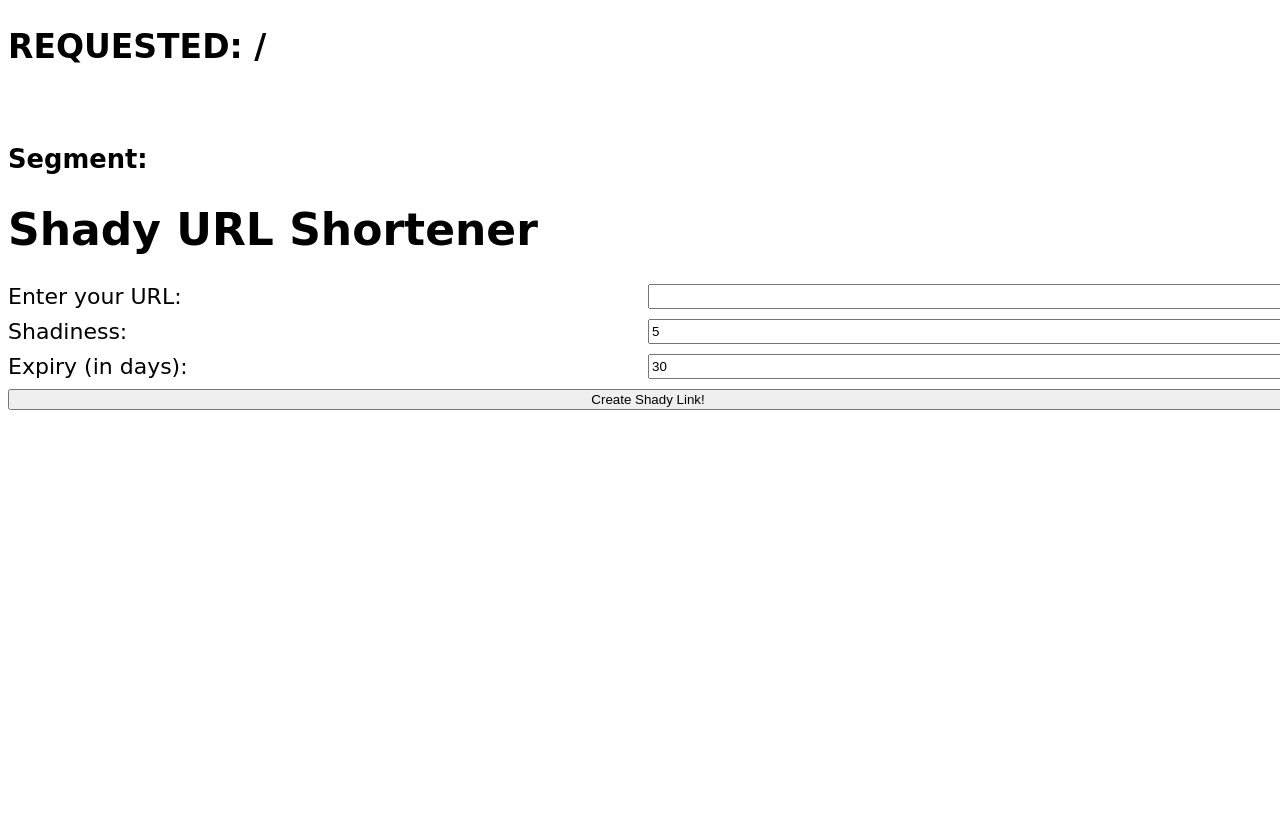
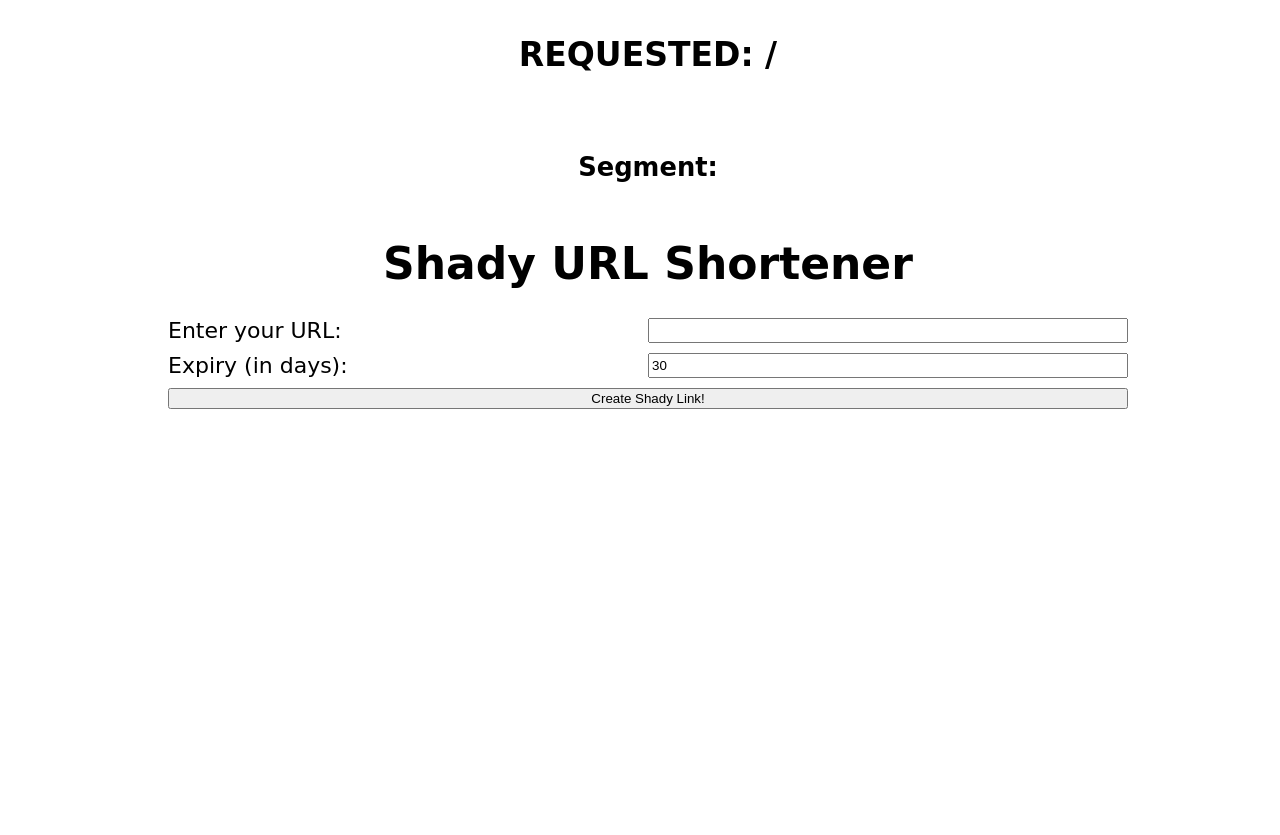
Before and after one commit to TattieMasher/Shadifier, a PHP site: page / in a window 1280 px wide. After the commit the page ends 409 px from the top, so only its background shows below. Run offline with PHP 8.4, Linux system fonts and the light colour scheme.

Commit message:
Minor changes. Will now begin refactoring into a final solution and design

```diff
--- a/components/url-form.php
+++ b/components/url-form.php
@@ -2,8 +2,8 @@
 <form id="url-form" method="POST">
     <label for="url">Enter your URL:</label>
     <input name="url" id="url" required>
-    <label for="shade-level">Shadiness:</label>
-    <input type="number" name="shade-level" min="2" max="10" value="5">
+    <!-- <label for="shade-level">Shadiness:</label>
+    <input type="number" name="shade-level" min="2" max="10" value="5"> -->
     <label for="expiry-date">Expiry (in days):</label>
     <input type="number" name="expiry-date" min="1" max="30" value="30">
     <button id="submit-url" type="submit">Create Shady Link!</button>
--- a/db-actions.php
+++ b/db-actions.php
@@ -44,8 +44,8 @@ function retrieveShadyUrls($pdo, $shadyUrl) {
         $stmt = $pdo->prepare($query);
         $stmt->execute([$shadyUrl]);
 
-                // Echo the query with bound parameters
-                $stmt->debugDumpParams();
+        // Echo the query with bound parameters
+        echo "<br>"; $stmt->debugDumpParams();
 
         $result = $stmt->fetch(PDO::FETCH_ASSOC);
 
--- a/index.php
+++ b/index.php
@@ -28,12 +28,11 @@ include('link-builder.php');
                 $shadyUrl = retrieveShadyUrls($pdo, $pathSegment); // Fetch a single original_url
 
                 if ($shadyUrl !== false) {
-                    echo "<h1>Shady URLs:</h1>";
                     $originalURL = urldecode($shadyUrl);
 
                     // Display the single shady URL
-                    echo "Original URL: $originalURL<br>";
-                    echo "Shady URL: $shadyURL<br>";
+                    echo "<h4>Original URL: $originalURL<br>";
+                    echo "Shady URL: $pathSegment<br></h4>";
                 } else {
                     echo "<h1>No Shady URLs found.</h1>
                     <p>SQL Query: $query</p>
@@ -41,8 +40,6 @@ include('link-builder.php');
                 }
             }
             ?>
-            <div id="link-container">
-            </div>
         </div>
     </body>
 </html>
--- a/link-builder.php
+++ b/link-builder.php
@@ -24,19 +24,20 @@ $shadyElements = [
 function generateShadyURL() {
     global $shadyElements; // Use the global keyword to access the external variable
     $characters = "abcdefghijklmnopqrstuvwxyzABCDEFGHIJKLMNOPQRSTUVWXYZ0123456789-_!$()*";
-    $shadiness = 4; // Number of shadyElements (above) in generated URL
-    $length = 11;  // Length of random characters (as above) at end of generated URL
+    $shadiness = 10; // Number of shadyElements (above) in generated URL
+    $length = 11;  // Length of random characters (as above) at end of generated URL - not currently used
 
     $shadyURL = '';
     for ($i = 0; $i < $shadiness; $i++) {
         $shadyURL .= $shadyElements[rand(0,count($shadyElements))];
-        $shadyURL .= "!";
+        $shadyURL .= "!";   // Shady element delimiter
     }
 
+    /* No random characters at the end
     for ($i = 0; $i < $length; $i++) {
         $shadyURL .= $characters[rand(0, strlen($characters) - 1)];
     }
-
+    */
     return "$shadyURL";
 }
 
--- a/styles.css
+++ b/styles.css
@@ -6,8 +6,16 @@ body {
 }
 
 #url-form {
+    width: 75%;
     display: grid;
     grid-template-columns: 1fr 1fr;
+}
+
+#app-container {
+    display: flex;
+    flex-direction: column;
+    justify-content: center;
+    align-items: center;
 }
 
 #url-form label,
```
Also changed, not shown: components/url-redirect.php (deleted, +0 -19 lines), Prince.png (added).
